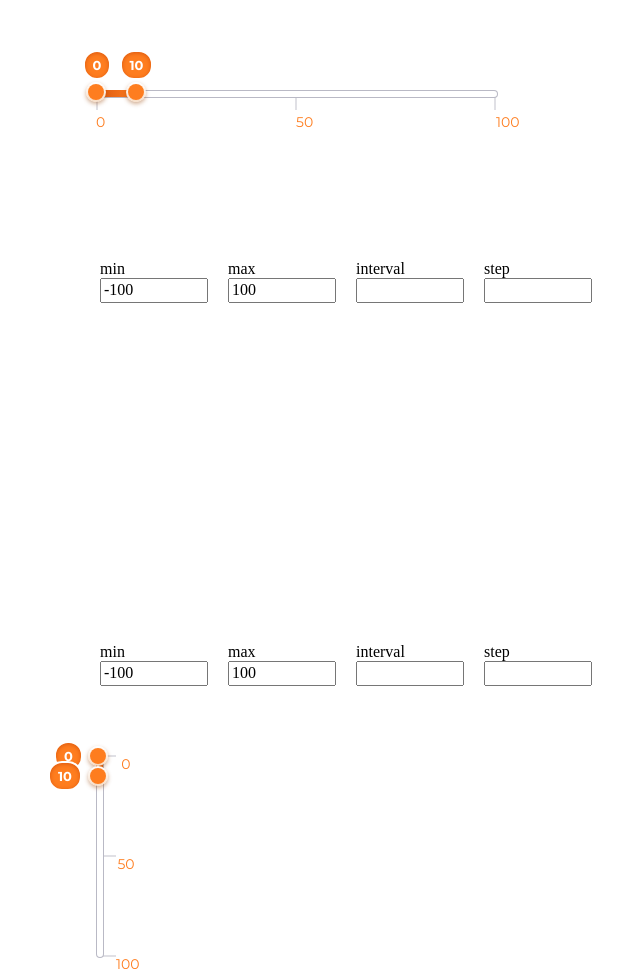
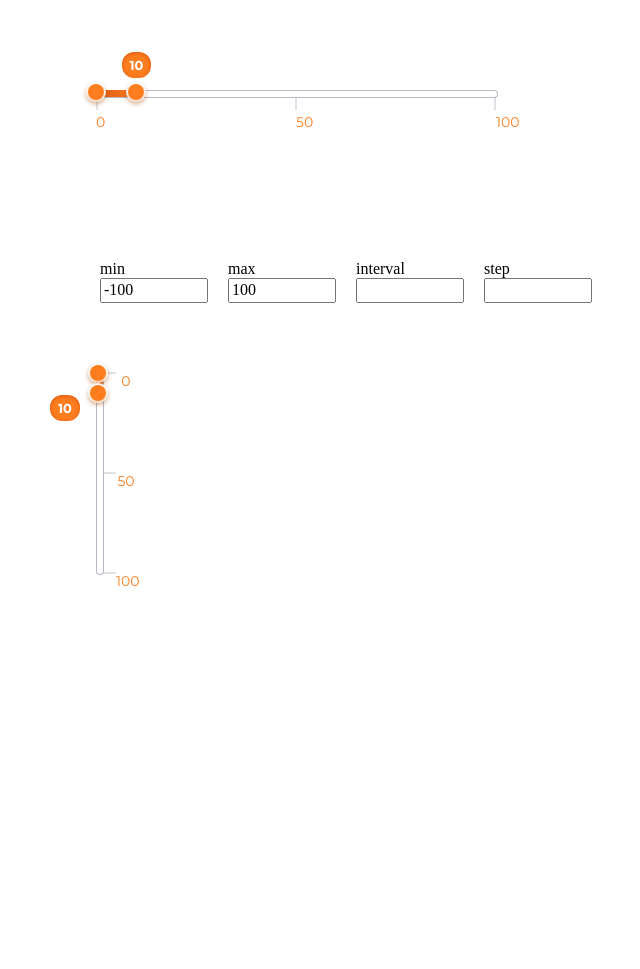
Before and after one commit to Rqik/SliderPlugin, a website built with webpack: page src/index.html in a window 1280 px wide. Shown: the top 969 px of the page, without its empty margins (344-984 px from the left). After the commit the page ends 800 px from the top, so only its background shows below. Built offline with nearby package versions, Linux system fonts and the light colour scheme.

Commit message:
subView mod

```diff
--- a/src/index.html
+++ b/src/index.html
@@ -31,7 +31,7 @@
       <input type="text" id='step' /></label>
   </form>
 
-  <div class="slider_rqik2"></div>
+  <!-- <div class="slider_rqik2"></div>
 
   <form id='slider_rqik2' class="control-panel">
     <label for="">
@@ -46,7 +46,7 @@
     <label for="">
       step
       <input type="text" id='step' /></label>
-  </form>
+  </form> -->
 
     <div class="slider_r2">
       <!-- <div class="slider__range">
@@ -64,7 +64,7 @@
         <li class="interval_point-item">100</li>
       </ul> -->
     </div>
-    <form id='slider_r2' class="control-panel">
+    <!-- <form id='slider_r2' class="control-panel">
       <label for="">
         min
         <input type="text" id="min" value="-100" /></label>
@@ -77,7 +77,7 @@
       <label for="">
         step
         <input type="text" id='step' /></label>
-    </form>
+    </form> -->
 </body>
 
 </html>
--- a/src/index.ts
+++ b/src/index.ts
@@ -2,6 +2,7 @@ import Present from './js/Presenter/presenter'
 
 import './assets/main.scss'
 
+import './js/View/subView'
 
 
 
--- /dev/null
+++ b/src/js/View/subView.ts
@@ -0,0 +1,116 @@
+import { rotate } from './../interface';
+
+class Button {
+  button: HTMLElement = document.createElement('div')
+  constructor() {
+    this.init()
+  }
+
+  init() {
+    this.button.className = "slider__range_button"
+  }
+
+
+
+}
+
+export class RigthButton extends Button {
+
+  constructor() {
+   super()
+  }
+  init() {
+    super.init()
+    this.button.classList.add("slider__range_button-right")
+
+  }
+};
+
+// let s = new RigthButton()
+// console.log(s);
+
+export  class LeftButton  extends Button{
+  constructor() {
+    super()
+  }
+  init() {
+    super.init()
+    this.button.classList.add("slider__range_button-left")
+  }
+};
+
+export class Interval{
+  interval: HTMLElement = document.createElement('div')
+  constructor() {
+
+  }
+  intervalExpose() {
+    this.interval.className = 'interval_point'
+
+    // if (this.rotate == 'vertical') {
+    //   this.interval.classList.add('interval_point_vertical')
+    // }
+    // this.renderInterval()
+
+  }
+  valueInterval(minValue: number, maxValue: number, count: number): HTMLElement {
+    //interval это кол подписей минимум 2
+    this.interval.textContent = ''
+    if (count <= 0) {
+      return this.interval
+    }
+    let interval: number = (maxValue - minValue) / count
+    for (let i = 0; i <= count; i++) {
+
+      let li = document.createElement('li')
+      li.className = 'interval_point-item'
+      li.textContent = `${i*interval+minValue}`
+      this.interval.append(li)
+    }
+
+    return this.interval
+  }
+}
+
+
+export class SliderRange{
+  sliderRange: HTMLElement = document.createElement('div')
+  sliderActiveZone: HTMLElement = document.createElement('div')
+  rotate: rotate = 'horizontal'
+  constructor(rotate: rotate) {
+    this.init(rotate)
+  }
+
+  init(rotate: rotate): HTMLElement{
+    this.sliderRange.className = "slider__range"
+    this.sliderActiveZone.className = "slider__range_active"
+    if (rotate === 'vertical') {
+      this.sliderRange.classList.add('slider__range_vertical')
+    }
+    this.sliderRange.appendChild(this.sliderActiveZone)
+    return this.sliderRange
+  }
+
+  edit(rotate: rotate) {
+    if (rotate === 'vertical') {
+      this.rotate =  rotate
+      this.sliderRange.classList.add('slider__range_vertical')
+    } else if (rotate === 'horizontal') {
+      this.rotate = rotate
+      this.sliderRange.classList.remove('slider__range_vertical')
+    }
+    return this.sliderRange
+  }
+  activeZone(left: number, rigth: number) {
+
+    if (this.rotate == 'horizontal') {
+      this.sliderActiveZone.style.left = left+ '%'
+      this.sliderActiveZone.style.width = rigth - left + '%'
+    }
+    else {
+      this.sliderActiveZone.style.top = left+ '%'
+      this.sliderActiveZone.style.height = rigth - left + '%'
+    }
+
+  }
+}
--- a/src/js/View/view.ts
+++ b/src/js/View/view.ts
@@ -2,7 +2,7 @@ import {
   IState, buttonSlider
 } from '../interface';
 
-
+import { LeftButton, RigthButton, Interval , SliderRange} from './subView'
 import Observer from '../observer'
 
 
@@ -16,8 +16,7 @@ export default class View {
   }
   currentValLeft: HTMLElement = document.createElement('div')
   currentValRight: HTMLElement = document.createElement('div')
-  sliderRange: HTMLElement = document.createElement('div')
-  sliderActiveZone: HTMLElement = document.createElement('div')
+  sliderRange: HTMLElement
   intervalComponent: HTMLUListElement = document.createElement('ul')
 
   buttonWidth: number = 10
@@ -31,26 +30,36 @@ export default class View {
 
   newObserver: Observer
   state: IState
+  slideClass: any
+  br: any
+  bl: any
   constructor(state: IState) {
 
     this.state = state
     this.slider = < HTMLElement > document.querySelector(this.state.selector)
     this.newObserver = new Observer()
+    this.slideClass = new SliderRange(this.state.rotate)
+    this.sliderRange = this.slideClass.sliderRange
+    let br = new RigthButton()
+    let bl = new LeftButton()
+    this.button.left = bl.button
+    this.button.right = br.button
   }
   editView(newState: IState) {
     this.state = {
       ...newState
     }
+    // this.s = new SliderRange(this.state.rotate)
   }
 
   buttonLeftExpose() {
-    this.button.left.className = "slider__range_button  slider__range_button-left"
+    // this.button.left.className = "slider__range_button  slider__range_button-left"
     this.button.left.addEventListener('mousedown', this.buttonAction.bind(this))
-    this.sliderRange.append(this.button.left)
-    if (this.state.show) {
-      this.currentValLeft.className = 'slider__current_value'
-      this.sliderRange.append(this.currentValLeft)
-    }
+    // this.sliderRange.append(this.button.left)
+    // if (this.state.show) {
+    //   this.currentValLeft.className = 'slider__current_value'
+    //   this.sliderRange.append(this.currentValLeft)
+    // }
   }
   intervalExpose() {
     this.intervalComponent.className = 'interval_point'
@@ -66,19 +75,19 @@ export default class View {
     this.valueInterval(this.state.minValue, this.state.maxValue, this.state.intervalCount)
   }
   addClass() {
-    this.button.right.className = "slider__range_button  slider__range_button-right"
-    this.sliderRange.className = "slider__range"
-    this.sliderActiveZone.className = "slider__range_active"
+    // this.button.right.className = "slider__range_button  slider__range_button-right"
+    // this.sliderRange.className = "slider__range"
+    // this.sliderActiveZone.className = "slider__range_active"
 
-    if (this.state.rotate == 'vertical') {
-      this.sliderRange.classList.add('slider__range_vertical')
-    }
+    // if (this.state.rotate == 'vertical') {
+    //   this.sliderRange.classList.add('slider__range_vertical')
+    // }
   }
 
   addElem() {
     this.sliderRange.append(this.button.right)
-    this.sliderRange.append(this.sliderActiveZone)
-    this.slider.append(this.sliderRange)
+    this.slider.append(this.slideClass.edit(this.state.rotate))
+
   }
   addAction() {
     this.button.right.addEventListener('mousedown', this.buttonAction.bind(this))
@@ -109,7 +118,7 @@ export default class View {
   }
   sliderInit() {
     if (this.state.range === 'two') {
-      this.buttonLeftExpose()
+      this.sliderRange.append(this.button.left)
     }
     if (this.state.showInterval) {
       this.intervalExpose()
@@ -297,26 +306,15 @@ export default class View {
       }
       this.currentValRight.style.top = `calc(${this.state.shiftXr}% - ${this.currentValLeft.offsetHeight / 2}px)`
       this.currentValRight.style.left = -(+this.currentValRight.offsetWidth + 15) + 'px'
-
     }
 
   }
 
   activeZoneAction() {
-    if (this.state.rotate === 'horizontal') {
-
-      this.sliderActiveZone.style.left = this.state.shiftXl + '%'
-      this.sliderActiveZone.style.width = this.state.shiftXr - +this.state.shiftXl + '%'
-
-    } else if (this.state.rotate === 'vertical') {
-
-      this.sliderActiveZone.style.top = this.state.shiftXl + '%'
-      this.sliderActiveZone.style.height = this.state.shiftXr - +this.state.shiftXl + '%'
-    }
+    this.slideClass.activeZone(this.state.shiftXl , this.state.shiftXr)
   }
   movePoint(e: MouseEvent) {
     this.onMouseMove(e);
-
   }
 
 }
```
Also changed, not shown: src/js/View/Interval.ts (deleted), src/js/View/LeftButton.ts (deleted), src/js/View/RigthButton.ts (deleted).
